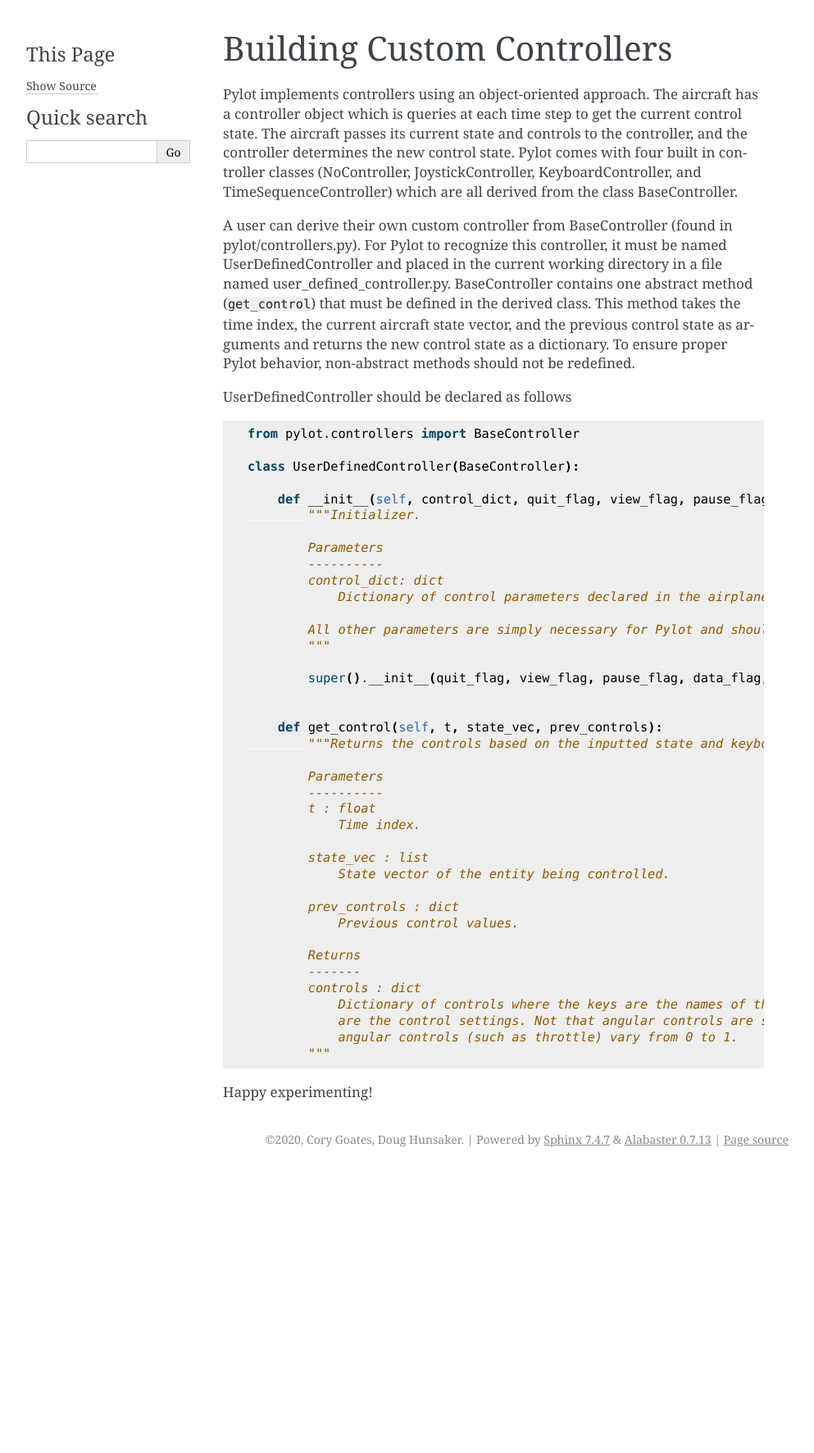
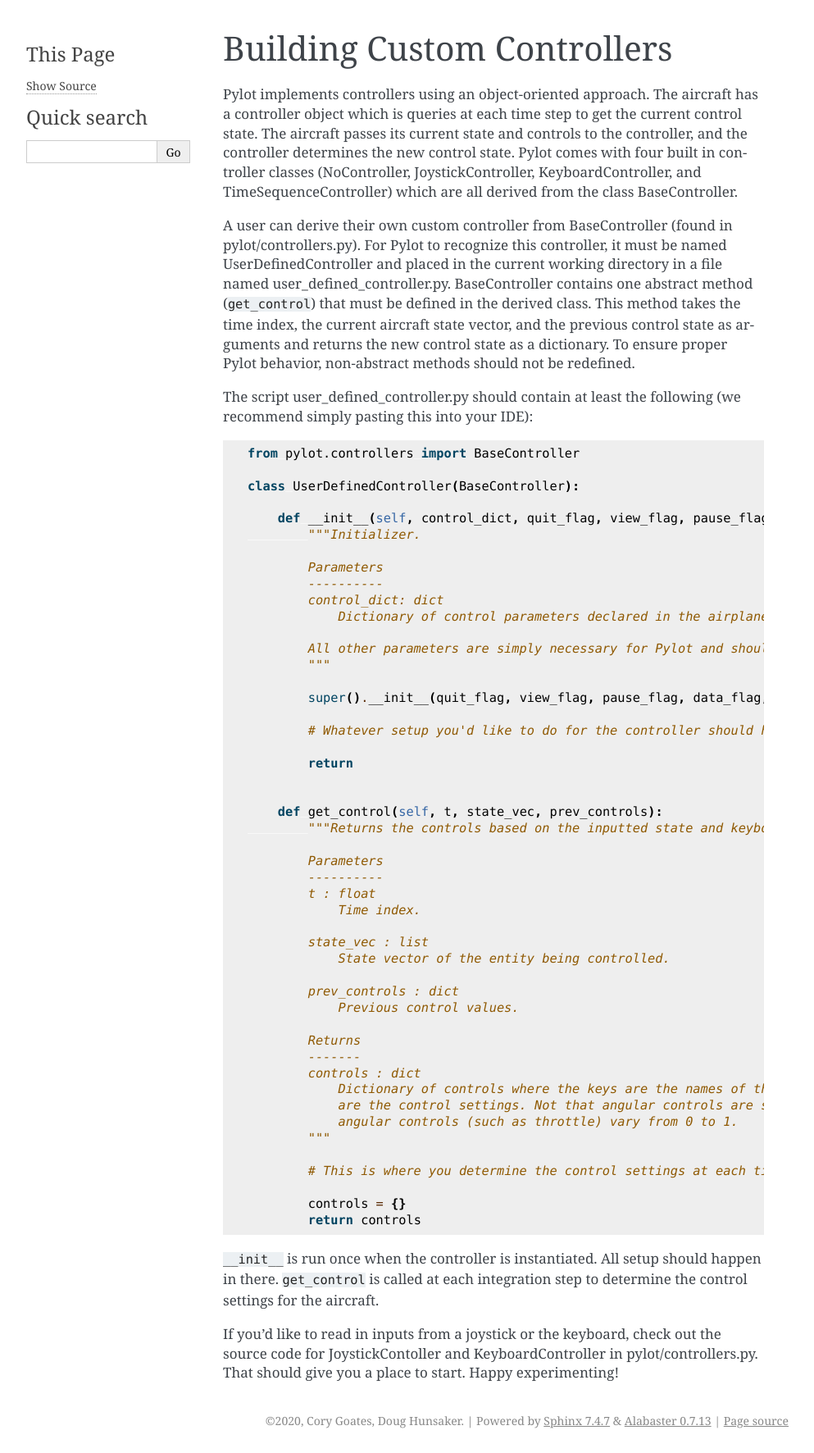
Before and after one commit to usuaero/Pylot, a Sphinx documentation site: the page built from docs/source/building_custom_controllers.md, in a window 1280 px wide. Shown: the whole page at 82% size, without its empty margins (148-1141 px from the left). Built offline with Sphinx 7.4.7, drawn with Linux system fonts in a browser that asks for light colours; before the commit the page ends 1429 px from its top, so only the background shows below that.

Commit message:
Updated docs.

````diff
--- a/docs/source/building_custom_controllers.md
+++ b/docs/source/building_custom_controllers.md
@@ -4,7 +4,7 @@ Pylot implements controllers using an object-oriented approach. The aircraft has
 
 A user can derive their own custom controller from BaseController (found in pylot/controllers.py). For Pylot to recognize this controller, it must be named UserDefinedController and placed in the current working directory in a file named user_defined_controller.py. BaseController contains one abstract method (```get_control```) that must be defined in the derived class. This method takes the time index, the current aircraft state vector, and the previous control state as arguments and returns the new control state as a dictionary. To ensure proper Pylot behavior, non-abstract methods should not be redefined.
 
-UserDefinedController should be declared as follows
+The script user_defined_controller.py should contain at least the following (we recommend simply pasting this into your IDE):
 
 ```python
 from pylot.controllers import BaseController
@@ -23,6 +23,10 @@ class UserDefinedController(BaseController):
         """
 
         super().__init__(quit_flag, view_flag, pause_flag, data_flag, enable_interface)
+
+        # Whatever setup you'd like to do for the controller should happen here
+
+        return
 
 
     def get_control(self, t, state_vec, prev_controls):
@@ -46,6 +50,13 @@ class UserDefinedController(BaseController):
             are the control settings. Not that angular controls are specified in degrees. Non-
             angular controls (such as throttle) vary from 0 to 1.
         """
+
+        # This is where you determine the control settings at each timestep
+
+        controls = {}
+        return controls
 ```
 
-Happy experimenting!
+```__init__``` is run once when the controller is instantiated. All setup should happen in there. ```get_control``` is called at each integration step to determine the control settings for the aircraft.
+
+If you'd like to read in inputs from a joystick or the keyboard, check out the source code for JoystickContoller and KeyboardController in pylot/controllers.py. That should give you a place to start. Happy experimenting!
````
